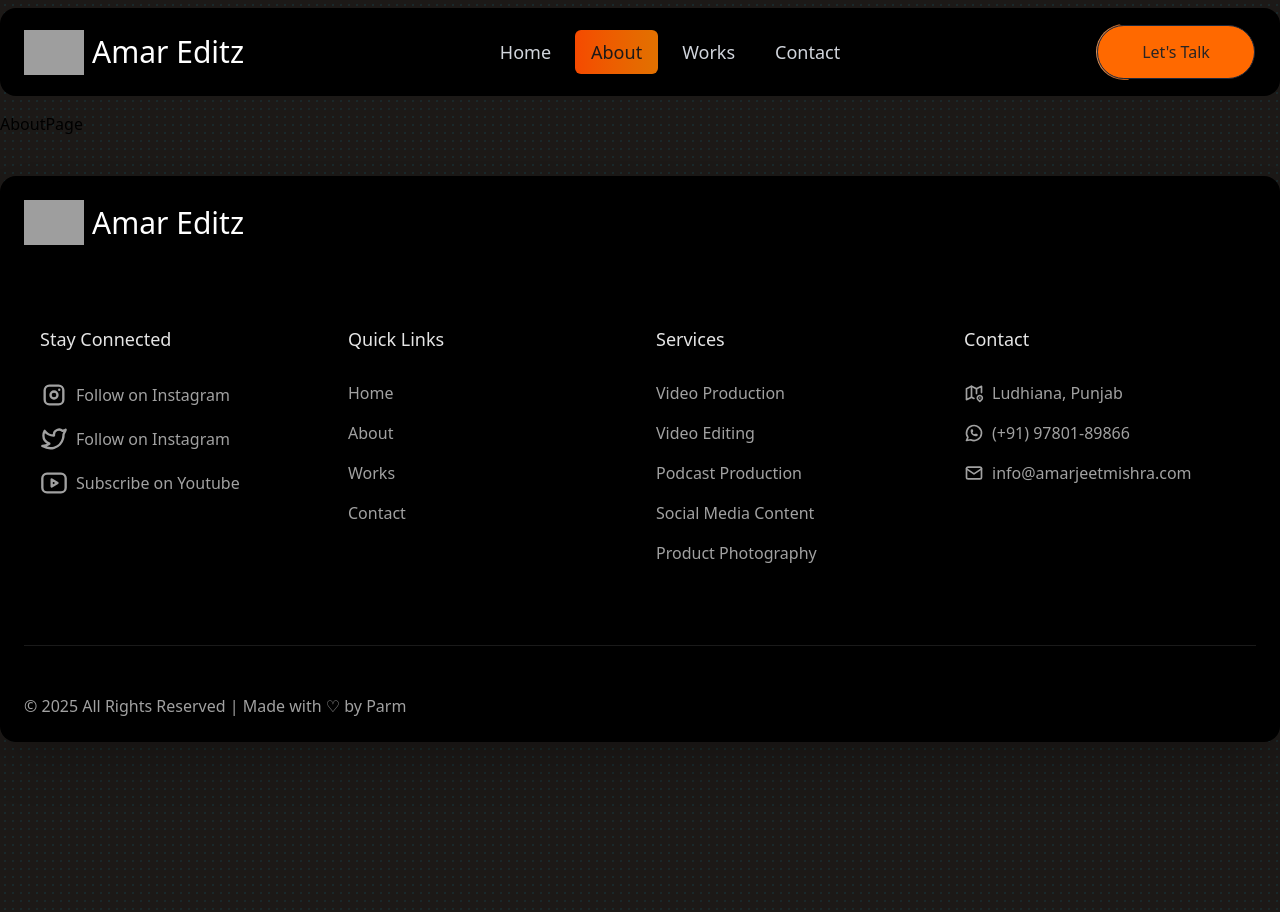
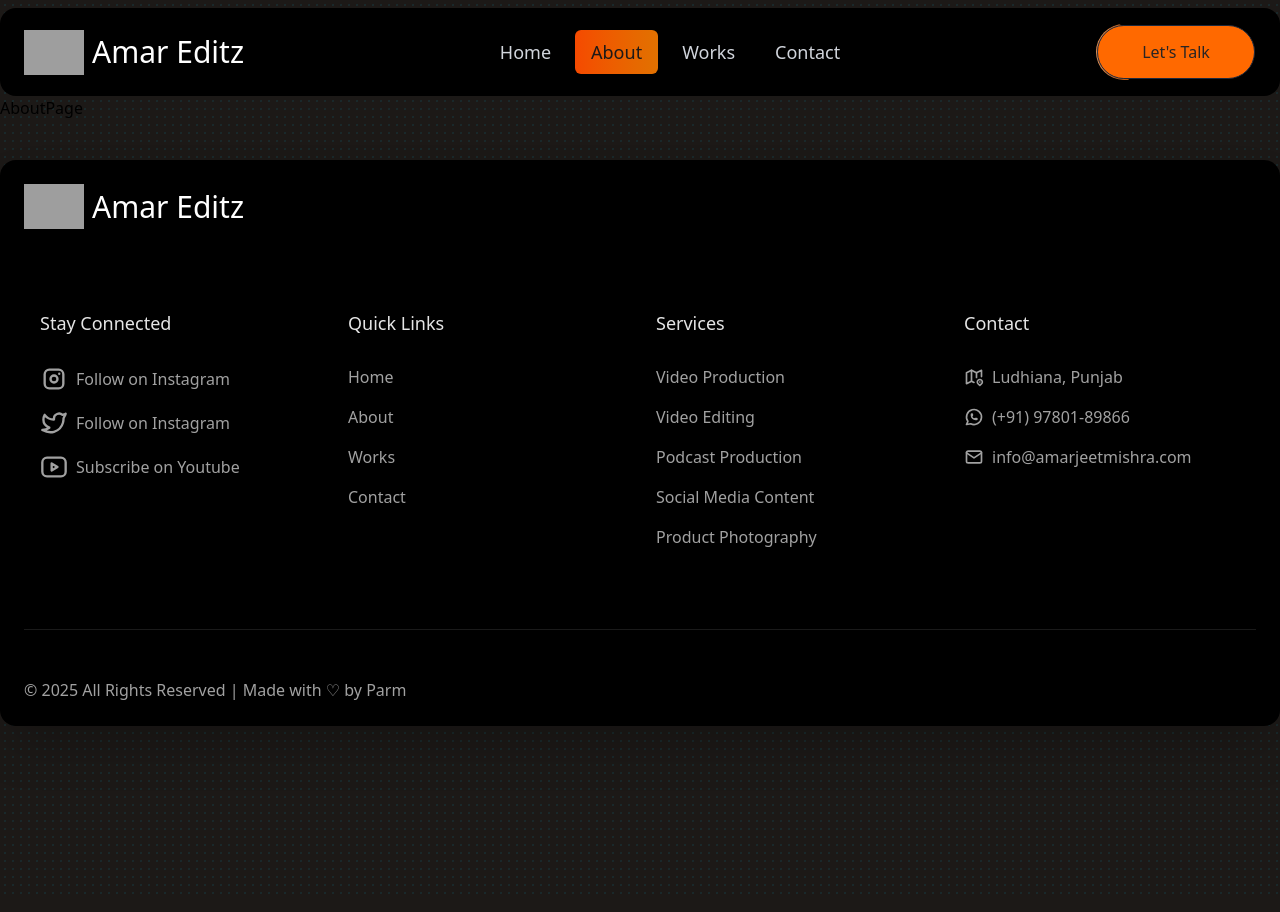
Before and after one commit to iamparmjeet/PortfolioAmarV2, a Next.js app: page /about in a window 1280 px wide. Built offline with nearby package versions, Linux system fonts and the light colour scheme; grey boxes are pictures that could not be loaded.

Commit message:
overflow fixed

```diff
--- a/src/app/layout.tsx
+++ b/src/app/layout.tsx
@@ -33,7 +33,7 @@ export default function RootLayout({
   return (
     <html lang="en">
       <body
-        className={`${geistSans.variable} ${geistMono.variable} antialiased [perspective::1000px] [transform-style:preserve-3d] flex flex-col bg-stone-900  `}
+        className={`${geistSans.variable} ${geistMono.variable} antialiased [perspective::1000px] [transform-style:preserve-3d] flex flex-col mx-auto bg-stone-900 overflow-x-hidden w-full `}
         style={{
           backgroundImage: `radial-gradient(circle at 5px 5px,rgba(6,182,212,0.1), 1px, transparent 0)`,
           backgroundSize: "8px 8px",
@@ -41,7 +41,7 @@ export default function RootLayout({
         }}
       >
         <NavHeader />
-        <main className="min-h-screen flex-grow container mx-auto ">
+        <main className="min-h-screen flex-grow container  md:mx-auto ">
           {children}
           <Footer />
         </main>
--- a/src/components/header/header.tsx
+++ b/src/components/header/header.tsx
@@ -24,7 +24,7 @@ export default function Header() {
   return (
     <>
       <header
-        className={`container mx-auto bg-black sticky md:flex md:items-center z-50 md:mt-2 md:mb-4 px-4 md:px-6 py-2 md:py-4 rounded-2xl top-0  ${scrolled
+        className={`container mx-auto bg-black sticky md:flex md:items-center z-50 md:mt-2 px-4 md:px-6 py-2 md:py-4 rounded-2xl top-0  ${scrolled
           ? "bg-black/30 backdrop-blur-md border-b border-gray-800/80"
           : "bg-black"}`}
       >
```
